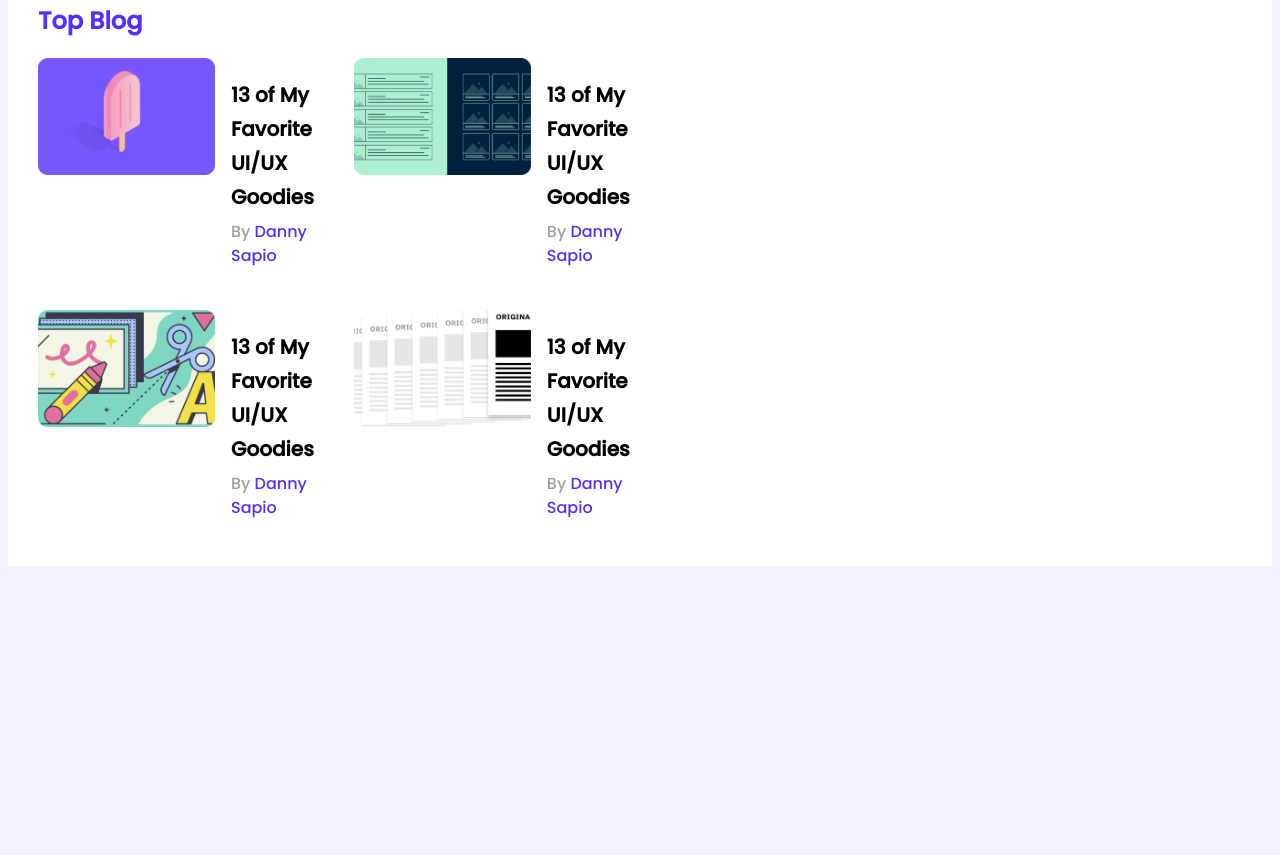
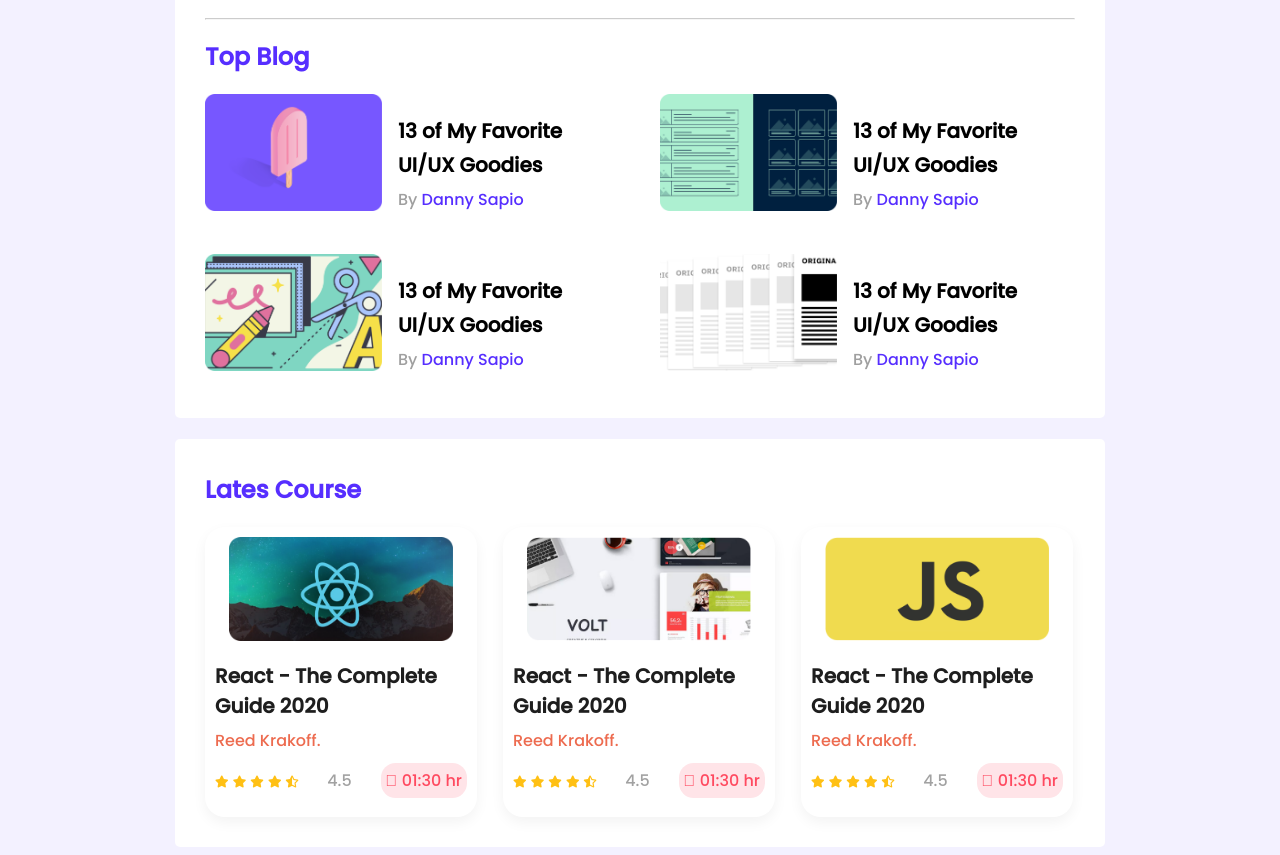
Before and after one commit to arif2494/-leader-board-css3, a plain HTML site: page index.html in a window 1280 px wide. Shown: the part 300-1155 px from the top of the page. Before the commit the page ends 874 px from the top, so only its background shows below. Drawn offline with Linux system fonts and the light colour scheme.

Commit message:
Course and responsive half done

```diff
--- a/assets/css/style.css
+++ b/assets/css/style.css
@@ -8,12 +8,17 @@ body {
 }
 main {
 	display: flex;
-	justify-content: center;
+	flex-direction: column;
+	align-items: center;
 }
 .container {
 	background-color: #fff;
 	width: 870px;
 	padding: 30px;
+	border-radius: 5px;
+}
+.container:first-child {
+	margin: 36px 0 21px;
 }
 .section-title {
 	color: #562eff;
@@ -81,3 +86,97 @@ hr {
 }
 
 /* *LAtest courses */
+.courses {
+	display: grid;
+	grid-template-columns: repeat(3, 1fr);
+	column-gap: 24px;
+}
+.course {
+	height: 270px;
+	width: 252px;
+	/* border: 1px solid rgba(207, 204, 204, 0.226); */
+	box-shadow: 0px 5.34229px 13.3557px rgba(0, 0, 0, 0.05);
+	border-radius: 20px;
+	padding: 10px;
+}
+.course .course-banner {
+	display: flex;
+	justify-content: center;
+}
+.course .course-banner img {
+	width: 224px;
+	height: 104px;
+}
+.course-info {
+	display: flex;
+	align-items: center;
+	justify-content: space-between;
+	color: #a2a2a2;
+}
+.course-info p {
+	margin: 0;
+	padding: 0;
+}
+.course-title {
+	color: #1e1e1e;
+	font-size: 20px;
+	margin: 20px 0 7px;
+}
+.course-author {
+	color: #ed6b4f;
+	margin: 0 0 10px;
+}
+.fas {
+	font-size: 12px;
+	color: #ffc014;
+}
+.course-duration {
+	color: #ff4a60;
+	background: #ffe4e8;
+	border-radius: 14.6913px;
+	padding: 5px;
+}
+
+/* *---------------------
+  *Media Queries
+---------------------*/
+/*` mobile devices */
+
+@media only screen and (max-width: 668px) {
+	.container {
+		width: 100%;
+	}
+	.players,
+	.blogs,
+	.courses {
+		grid-template-columns: repeat(1, 1fr);
+	}
+	.player {
+		flex-direction: column;
+	}
+	.courses {
+		display: flex;
+		flex-direction: column;
+		align-items: center;
+	}
+	.course {
+		margin-bottom: 10px;
+	}
+}
+
+/*` mobile devices */
+@media only screen and (min-width: 668px) and (max-width: 992px) {
+	.container {
+		width: 100%;
+	}
+	.players,
+	.courses {
+		grid-template-columns: repeat(2, 1fr);
+	}
+	.player {
+		flex-direction: column;
+	}
+	.course {
+		margin-bottom: 10px;
+	}
+}
--- a/index.html
+++ b/index.html
@@ -6,15 +6,16 @@
   <meta http-equiv="X-UA-Compatible" content="IE=edge">
   <meta name="viewport" content="width=device-width, initial-scale=1.0">
   <title>Leader Board</title>
+  <!-- *Font awesome -->
+  <link rel="stylesheet" href="https://pro.fontawesome.com/releases/v5.10.0/css/all.css"
+    integrity="sha384-AYmEC3Yw5cVb3ZcuHtOA93w35dYTsvhLPVnYs9eStHfGJvOvKxVfELGroGkvsg+p" crossorigin="anonymous" />
   <!-- *Style sheet -->
   <link rel="stylesheet" href="assets/css/style.css">
 </head>
 
 <body>
   <!-- *Header start -->
-  <header>
 
-  </header>
   <!-- *Header End -->
 
   <!-- *Main start -->
@@ -109,7 +110,93 @@
 
     <!-- *Latest Courses -->
     <section class="container">
+      <h2 class="section-title">Lates Course</h2>
+      <div class="courses">
+        <div class="course">
+          <div class="course-banner">
+            <img src="assets/img/courses/course-1.png" alt="">
+          </div>
+          <div class="course-detail">
+            <h3 class="course-title">
+              React - The Complete Guide 2020
+            </h3>
+            <p class="course-author">
+              Reed Krakoff.
+            </p>
+            <div class="course-info">
 
+              <div>
+                <i class="fas fa-star"></i>
+                <i class="fas fa-star"></i>
+                <i class="fas fa-star"></i>
+                <i class="fas fa-star"></i>
+                <i class="fas fa-star-half-alt"></i>
+              </div>
+              <div><span>4.5</span></div>
+              <div class="course-duration">
+                <i class="fal fa-clock"></i>
+                01:30 hr
+              </div>
+            </div>
+          </div>
+        </div>
+        <div class="course">
+          <div class="course-banner">
+            <img src="assets/img/courses/course-2.png" alt="">
+          </div>
+          <div class="course-detail">
+            <h3 class="course-title">
+              React - The Complete Guide 2020
+            </h3>
+            <p class="course-author">
+              Reed Krakoff.
+            </p>
+            <div class="course-info">
+
+              <div>
+                <i class="fas fa-star"></i>
+                <i class="fas fa-star"></i>
+                <i class="fas fa-star"></i>
+                <i class="fas fa-star"></i>
+                <i class="fas fa-star-half-alt"></i>
+              </div>
+              <div><span>4.5</span></div>
+              <div class="course-duration">
+                <i class="fal fa-clock"></i>
+                01:30 hr
+              </div>
+            </div>
+          </div>
+        </div>
+        <div class="course">
+          <div class="course-banner">
+            <img src="assets/img/courses/course-3.png" alt="">
+          </div>
+          <div class="course-detail">
+            <h3 class="course-title">
+              React - The Complete Guide 2020
+            </h3>
+            <p class="course-author">
+              Reed Krakoff.
+            </p>
+            <div class="course-info">
+
+              <div>
+                <i class="fas fa-star"></i>
+                <i class="fas fa-star"></i>
+                <i class="fas fa-star"></i>
+                <i class="fas fa-star"></i>
+                <i class="fas fa-star-half-alt"></i>
+              </div>
+              <div><span>4.5</span></div>
+              <div class="course-duration">
+                <i class="fal fa-clock"></i>
+                01:30 hr
+              </div>
+            </div>
+          </div>
+        </div>
+      </div>
     </section>
   </main>
   <!-- *Main End -->
```
